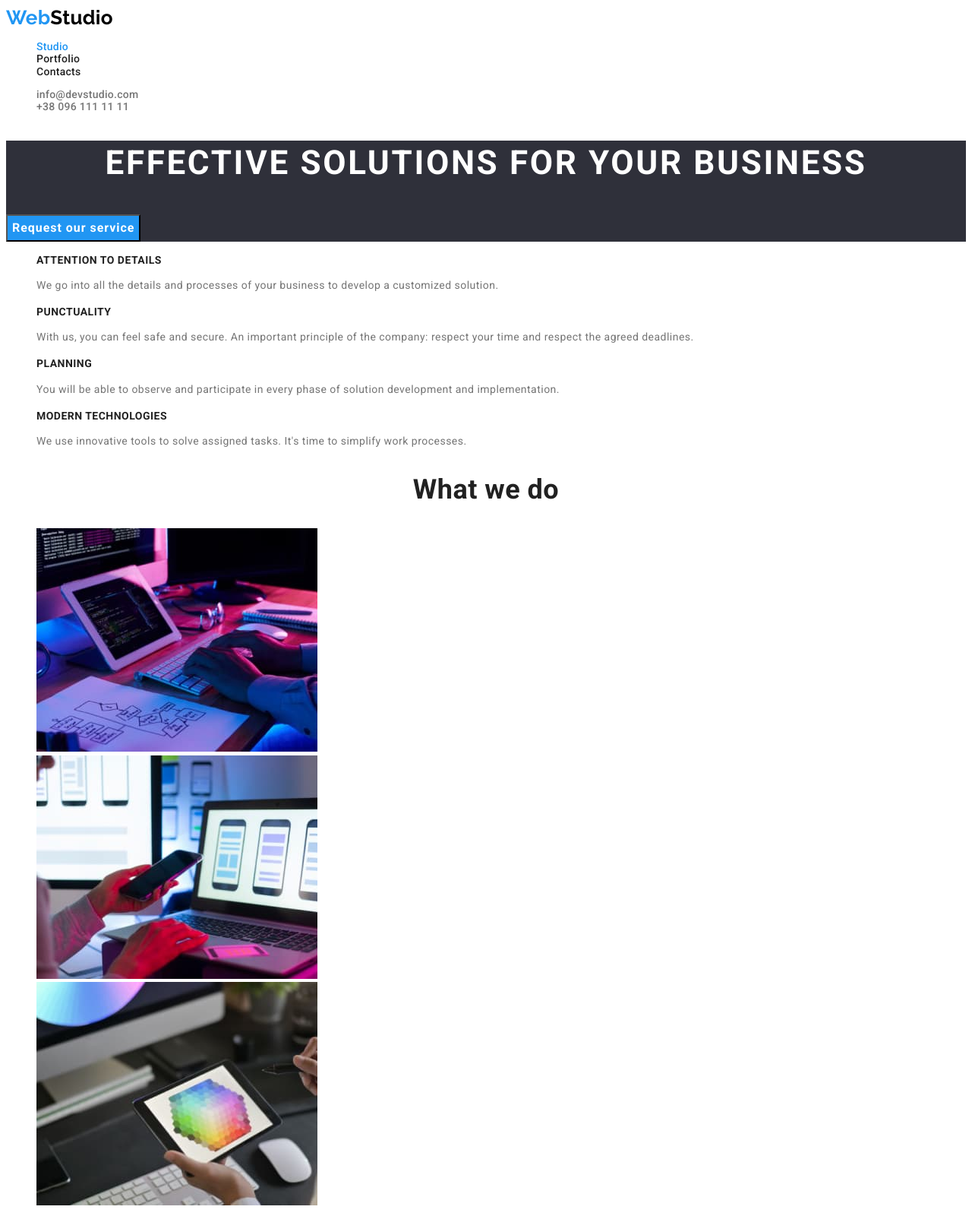
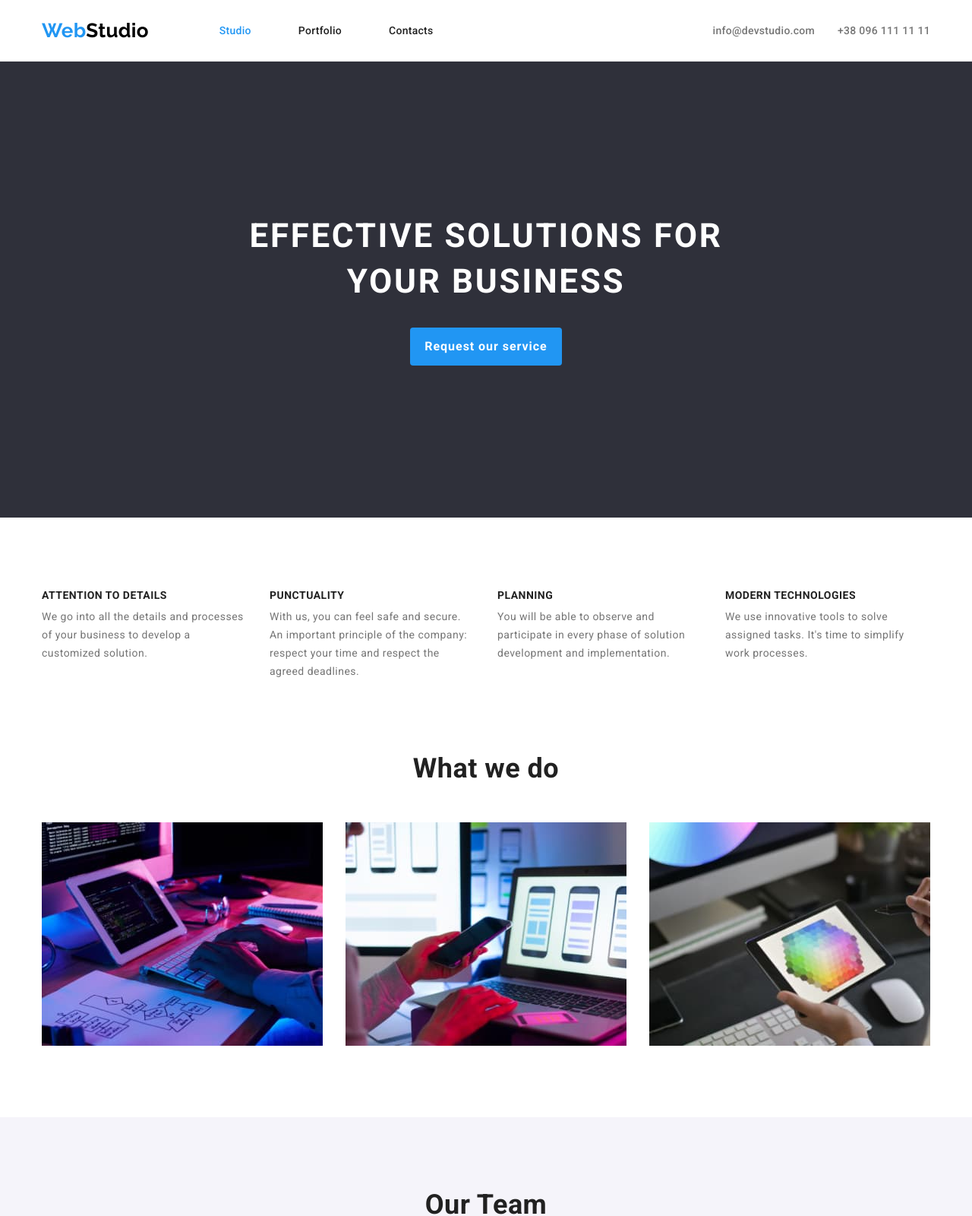
Before and after one commit to emerald2424/goit-markup-hw-03, a plain HTML site: page index.html in a window 1280 px wide. Shown: the top 1600 px of the page at 76% size. Drawn offline with nearby package versions, Linux system fonts and the light colour scheme.

Commit message:
Додано стилі

```diff
--- a/css/styles.css
+++ b/css/styles.css
@@ -1,9 +1,19 @@
+html {
+    box-sizing: border-box;
+}
+*,
+*::before,
+*::after {
+    box-sizing: inherit;
+}
+
 :root {
     --primary-text-color: #757575;
     --title-text-color: #212121;
     --accent-color: #2196F3;
     --background-black-color: #2F303A;
     --background-light-color: #F5F4FA;
+    --border-color: #EEEEEE;
 }
 body {
     color: var(--primary-text-color);
@@ -12,70 +22,144 @@ body {
     letter-spacing: 0.03em;
     line-height: 1.17;
 }
-
+ p,
+ ul {
+    margin: 0;
+    padding: 0;
+ }
 li {
     list-style: none;
+
  }
 
 a {
     text-decoration: none;
 }
+ img {
+    display: block;
+
+}
+
+.container {
+    width: 1200px;
+    padding-left: 15px;
+    padding-right: 15px;
+    margin-right: auto;
+    margin-left: auto;
+}
+
 
 .logo {
+    margin-right: 93px;
+
     text-decoration: none;
     font-family: Raleway, sans-serif;
     font-weight: 700;
     font-size: 26px;
     line-height: 1.19;
     color: var(--accent-color);
+
 }
 .header-logo {
     color: #000000;
 }
-.footer-logo{
+.footer-logo {
     color: #FFFFFF;
 }
-.header-section {
+.main-nav {
+    display: flex;
+    align-items: center;
+}
+.page-header {
+
+    border-bottom: 1px solid #ECECEC;
+
     font-weight: 500;
     font-size: 14px;
     letter-spacing: 0.02em;
 }
-.site-nav-item {
+.flex {
+    display: flex;
+}
+.site-nav-list {
+    display: flex;
+
+}
+.site-nav-item:not(:last-child) {
+    margin-right: 62px;
+
+}
+.site-nav-link {
+    display: block;
+    padding-top: 32px;
+    padding-bottom: 32px;
     color: var(--title-text-color);
     cursor: pointer;
 }
-.site-nav-item:hover,
-.site-nav-item:focus,
+.site-nav-link:hover,
+.site-nav-link:focus,
 .site-nav-active {
     color: var(--accent-color)
 }
 
-.header-contacts {
+.header-contacts-list {
+    display: flex;
+    margin-left: auto;
+
+}
+.header-contacts-item:not(:first-child) {
+    margin-left: 30px;
+}
+
+.header-contacts-link {
+    display: block;
+    padding-top: 32px;
+    padding-bottom: 32px;
     color: var(--primary-text-color);
     cursor: pointer;
 }
-.header-contacts:hover,
-.header-contacts:focus,
-.footer-contacts:hover,
-.footer-contacts:focus {
+.header-contacts-link:hover,
+.header-contacts-link:focus,
+.footer-contacts-link:hover,
+.footer-contacts-link:focus {
     color: var(--accent-color);
 }
 
 
 /* Hero */
 .hero-section {
+    padding-top: 200px;
+    padding-bottom: 200px;
+
     background-color: var(--background-black-color);
     color: #FFFFFF;
+    text-align: center;
 }
 .hero-title {
+    width: 696px;
+    margin-left: auto;
+    margin-right: auto;
+    margin-top: 0;
+    margin-bottom: 30px;
+
+
     font-size: 44px;
     line-height: 1.36;
     letter-spacing: 0.06em;
-    text-align: center;
     text-transform: uppercase;
+
 }
 
-.button {
+.btn {
+
+    min-width: 200px;
+    padding: 10px 19px;
+
+
+    border: none;
+    border-radius: 4px;
+
+
     cursor: pointer;
     font-family: inherit;
     font-weight: 700;
@@ -89,42 +173,82 @@ a {
 }
 
 /* Company Principles */
+.section {
+    padding-top: 94px;
+    padding-bottom: 94px;
 
+}
+
+.visually-hidden {
+    position: absolute;
+    width: 1px;
+    height: 1px;
+    margin: -1px;
+    border: 0;
+    padding: 0;
+
+    white-space: nowrap;
+    clip-path: inset(100%);
+    clip: rect(0 0 0 0);
+    overflow: hidden;
+}
+.principles-list {
+    display: flex;
+    justify-content: space-between;
+}
 .principles-title {
+    margin-top: 0;
+    margin-bottom: 9px;
+
     font-weight: 700;
     font-size: 14px;
     text-transform: uppercase;
     color: var(--title-text-color);
 }
 .principles-text {
+    width: 270px;
+
     font-size: 14px;
     line-height: 1.71;
 }
 
 /* Samples */
-.samples-title {
+.samples-section{
+    padding-top: 0;
+}
+.section-title {
+    margin-top: 0;
+    margin-bottom: 50px;
     color: var(--title-text-color);
-    font-weight: 700;
     font-size: 36px;
     text-align: center;
+}
+.list-cards {
+    display: flex;
+
+}
+.samples-item:not(:last-child) {
+    margin-right: 30px;
 }
 
 /* Our Team */
 .team-section {
+
     background-color: #F5F4FA;
 }
 .team-card {
+
     background-color: #FFFFFF;
     width: 270px;
     height: 368px;
     box-shadow: 0px 1px 3px rgba(0, 0, 0, 0.12), 0px 1px 1px rgba(0, 0, 0, 0.14), 0px 2px 1px rgba(0, 0, 0, 0.2);
     border-radius: 0px 0px 4px 4px;
 }
-.team-title {
-    font-size: 36px;
-    text-align: center;
-    color: var(--title-text-color);
+.team-card:not(:last-child) {
+    margin-right: 30px;
 }
+
+
 .team-mate {
     font-weight: 500;
     font-size: 16px;
@@ -138,25 +262,50 @@ a {
 }
 
 /* Footer */
-.footer-section {
+.page-footer {
+
+    padding-top: 60px;
+    padding-bottom: 60px;
+
     background-color: var(--background-black-color);
     font-size: 14px;
     line-height: 1.71;
 }
 .address {
+    font-style: normal;
     color: #FFFFFF;
 }
 .footer-contacts {
     color: rgba(255, 255, 255, 0.6);
 }
 
+
 /* Portfolio */
+
+.filter {
+    display: flex;
+    justify-content: center;
+    margin-bottom: 50px;
+}
+.filter-item {
+
+}
+.filter-item:not(:last-child) {
+    margin-right: 8px;
+}
+
 .site-nav-portfolio-active {
     color: var(--accent-color);
 }
 .portfolio-button {
+
+    padding: 6px 26px;
+    min-width: 73px;
+
     font-family: inherit;
     border: none;
+    border-radius: 4px;
+
     font-weight: 500;
     font-size: 16px;
     line-height: 1.62;
@@ -166,20 +315,39 @@ a {
     color: var(--title-text-color);
     background-color: var(--background-light-color);
 }
+.portfolio-button:not(:last-child) {
+    margin-right: 8px;
+}
+
 .portfolio-button:hover,
 .portfolio-button:focus {
     color: #FFFF;
     background-color: var(--accent-color);
 }
 
+.flex-container {
+    display: flex;
+    flex-wrap: wrap;
+}
+
 .project-box {
     width: 370px;
-    height: 404px;
+
 }
-.project-box:hover,
-.project-box:focus {
-    border: 1px solid #EEEEEE;
-    box-shadow: 0px 1px 1px rgba(0, 0, 0, 0.12), 0px 4px 4px rgba(0, 0, 0, 0.06), 1px 4px 6px rgba(0, 0, 0, 0.16);
+.project-box:not(:nth-child(3n)) {
+    margin-right: 30px;
+}
+.project-box:not(:nth-last-child(-n+3)) {
+    margin-bottom: 30px;
+}
+
+
+.box-description {
+    padding: 20px 24px;
+    border-left: 1px solid var(--border-color);
+    border-right: 1px solid var(--border-color);
+    border-bottom: 1px solid var(--border-color);
+
 }
 .project-title {
     font-size: 18px;
@@ -191,6 +359,7 @@ a {
     line-height: 1.88;
 }
 .project-link {
+    display: block;
     color: var(--primary-text-color);
 }
 
--- a/index.html
+++ b/index.html
@@ -4,41 +4,42 @@
         <meta charset="UTF-8">
         <meta http-equiv="X-UA-Compatible" content="IE=edge">
         <meta name="viewport" content="width=device-width, initial-scale=1.0">
-        <link rel="preconnect" href="https://fonts.googleapis.com">
-        <link rel="preconnect" href="https://fonts.gstatic.com" crossorigin>
-        <link
-            href="https://fonts.googleapis.com/css2?family=Raleway:wght@700&family=Roboto:wght@400;500;700;900&display=swap"
-            rel="stylesheet">
+
+        <link rel="stylesheet" href="https://fonts.googleapis.com/css2?family=Raleway:wght@700&family=Roboto:wght@400;500;700;900&display=swap">
+        <link rel="stylesheet" href="https://cdnjs.cloudflare.com/ajax/libs/modern-normalize/1.1.0/modern-normalize.min.css" integrity="sha512-wpPYUAdjBVSE4KJnH1VR1HeZfpl1ub8YT/NKx4PuQ5NmX2tKuGu6U/JRp5y+Y8XG2tV+wKQpNHVUX03MfMFn9Q==" crossorigin="anonymous" referrerpolicy="no-referrer" />
         <link rel="stylesheet" href="./css/styles.css">
         <title>Web Studio</title>
 
     </head>
     <body>
         <!--Header-->
-        <header class="header-section">
-            <nav>
+        <header class="page-header">
+            <div class="container flex">
+                <nav class="main-nav">
                     <a class="logo" href="./index.html">Web<span class="header-logo">Studio</span></a>
-                <ul class="site-nav">
-                    <li><a class="site-nav-item site-nav-active" href="./index.html" >Studio</a></li>
-                    <li><a class="site-nav-item" href="./portfolio.html" >Portfolio</a></li>
-                    <li><a class="site-nav-item" href="">Contacts</a></li>
+                    <ul class="site-nav-list">
+                        <li class="site-nav-item"><a class="site-nav-link site-nav-active" href="./index.html">Studio</a></li>
+                        <li class="site-nav-item"><a class="site-nav-link" href="./portfolio.html">Portfolio</a></li>
+                        <li class="site-nav-item"><a class="site-nav-link" href="">Contacts</a></li>
                     </ul>
                 </nav>
-            <ul>
-                <li><a class="header-contacts" href="mailto:info@devstudio.com">info@devstudio.com</a></li>
-                <li><a class="header-contacts" href="tel:+380961111111">+38 096 111 11 11</a></li>
+                <ul class="header-contacts-list">
+                    <li class="header-contacts-item"><a class="header-contacts-link" href="mailto:info@devstudio.com">info@devstudio.com</a></li>
+                    <li class="header-contacts-item"><a class="header-contacts-link" href="tel:+380961111111">+38 096 111 11 11</a></li>
                 </ul>
+            </div>
         </header>
         <main>
             <!--Hero-->
             <section class="hero-section">
                 <h1 class="hero-title">EFFECTIVE SOLUTIONS FOR YOUR BUSINESS</h1>
-                <button class="button" type="button">Request our service</button>
+                <button class="btn" type="button">Request our service</button>
             </section>
             <!--Company principles-->
-            <section>
-                <h2 hidden>Company principles</h2>
-                <ul>
+            <div class="container">
+                <section class="section">
+                    <h2 class="visually-hidden">Company principles</h2>
+                    <ul class="principles-list">
                         <li>
                             <h3 class="principles-title">ATTENTION TO DETAILS</h3>
                             <p class="principles-text">We go into all the details and processes of your business to develop a customized solution.</p>
@@ -58,24 +59,26 @@
                     </ul>
                 </section>
             <!--Samples-->
-            <section>
-                <h2 class="samples-title">What we do</h2>
-                <ul>
-                    <li>
+                <section class="section samples-section">
+                    <h2 class="section-title">What we do</h2>
+                    <ul class="list-cards">
+                        <li class="samples-item">
                             <img src="./images/box_1.jpg" alt="Using a keyboard and a tablet" width="370">
                         </li>
-                    <li>
+                        <li class="samples-item">
                             <img src="./images/box_2.jpg" alt="Using a smartphone and a laptop" width="370">
                         </li>
-                    <li>
+                        <li class="samples-item">
                             <img src="./images/box_3.jpg" alt="Using a tablet" width="370">
                         </li>
                     </ul>
                 </section>
+            </div>
             <!--Our team-->
-            <section class="team-section">
-                <h2 class="team-title">Our Team</h2>
-                <ul>
+            <section class="section team-section">
+                <div class="container">
+                    <h2 class="section-title">Our Team</h2>
+                    <ul class="list-cards">
                         <li class="team-card">
                             <img src="./images/team_card_1.jpg" alt="Product designer Igor Demianenko" width="270">
                             <h3 class="team-mate" lang="ru">Игорь Демьяненко</h3>
@@ -97,16 +100,19 @@
                             <p class="team-mate-position">UI Designer</p>
                         </li>
                     </ul>
+                </div>
             </section>
         </main>
         <!--Footer-->
-        <footer class="footer-section">
+        <footer class="page-footer">
+            <div class="container">
                 <a class="logo" href="./index.html">Web<span class="footer-logo">Studio</span></a>
-            <p class="address">695 Park Ave, New York, NY 10065,<br>United States</p>
+                <address class="address">695 Park Ave, New York, NY 10065,<br>United States</address>
                 <ul>
                     <li><a class="footer-contacts" href="mailto:info@example.com">info@example.com</a></li>
                     <li><a class="footer-contacts" href="tel:+12127724150">+1 212-772-4150</a></li>
                 </ul>
+            </div>
         </footer>
     </body>
 </html>
```
Also changed, not shown: portfolio.html (+44 -20 lines). Lines whose indentation alone changed are shown as unchanged.
